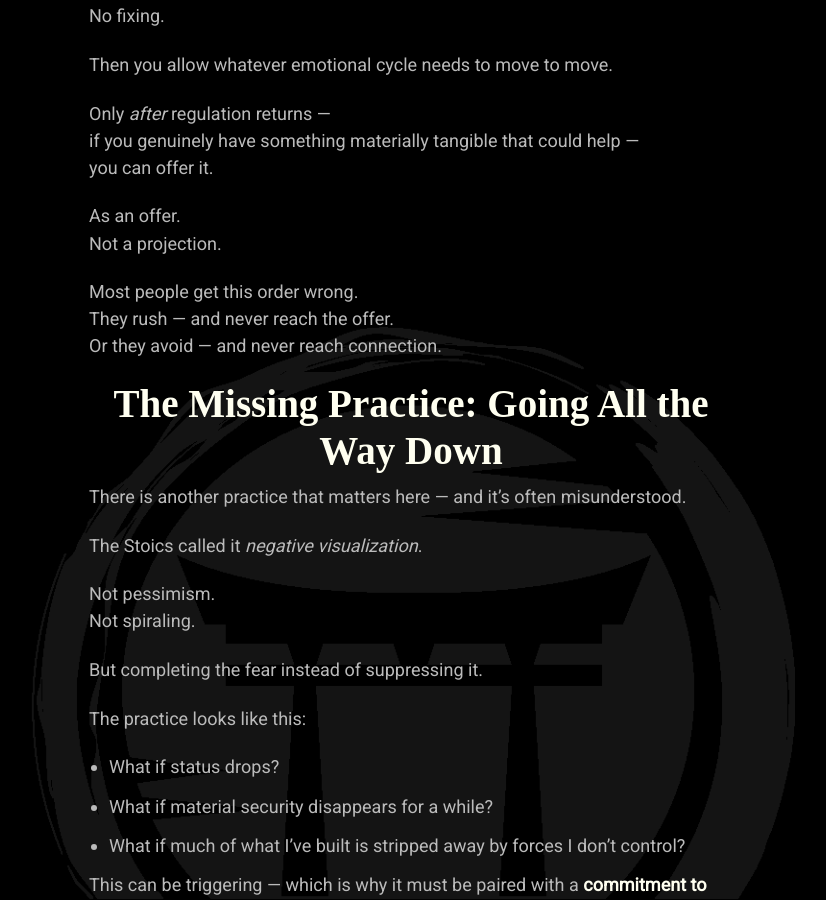
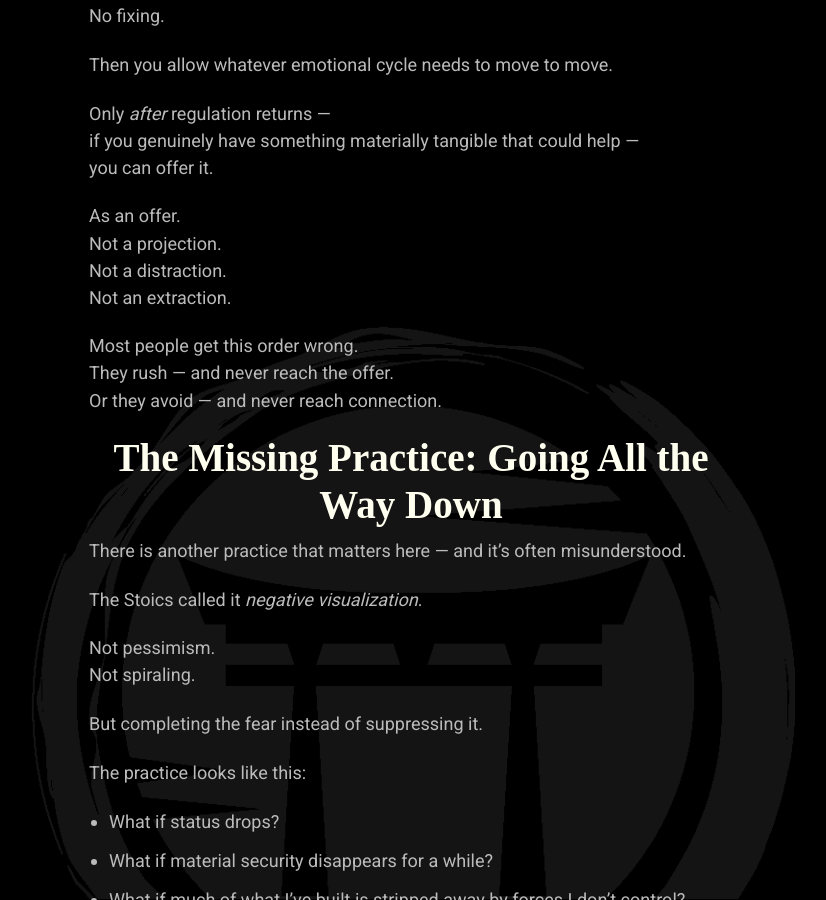
Before and after one commit to mindset-dojo/mindset-dojo.github.io, a Jekyll site: the page built from _insights/2025/michael-basil/2025-12-23-when-strategy-is-not-enough.md, in a window 1280 px wide and 900 px high, scrolled down 2309 px. Shown: the whole window, without its empty margins (229-1055 px from the left). Built offline with Jekyll 4.4.1, drawn with Linux system fonts in a browser that asks for light colours; some web fonts are replaced.

Commit message:
refactor: touch up on when strategy article

```diff
--- a/_insights/2025/michael-basil/2025-12-23-when-strategy-is-not-enough.md
+++ b/_insights/2025/michael-basil/2025-12-23-when-strategy-is-not-enough.md
@@ -92,6 +92,8 @@ you can offer it.
 
 As an offer.
 Not a projection.
+Not a distraction.
+Not an extraction.
 
 Most people get this order wrong.
 They rush — and never reach the offer.
```
